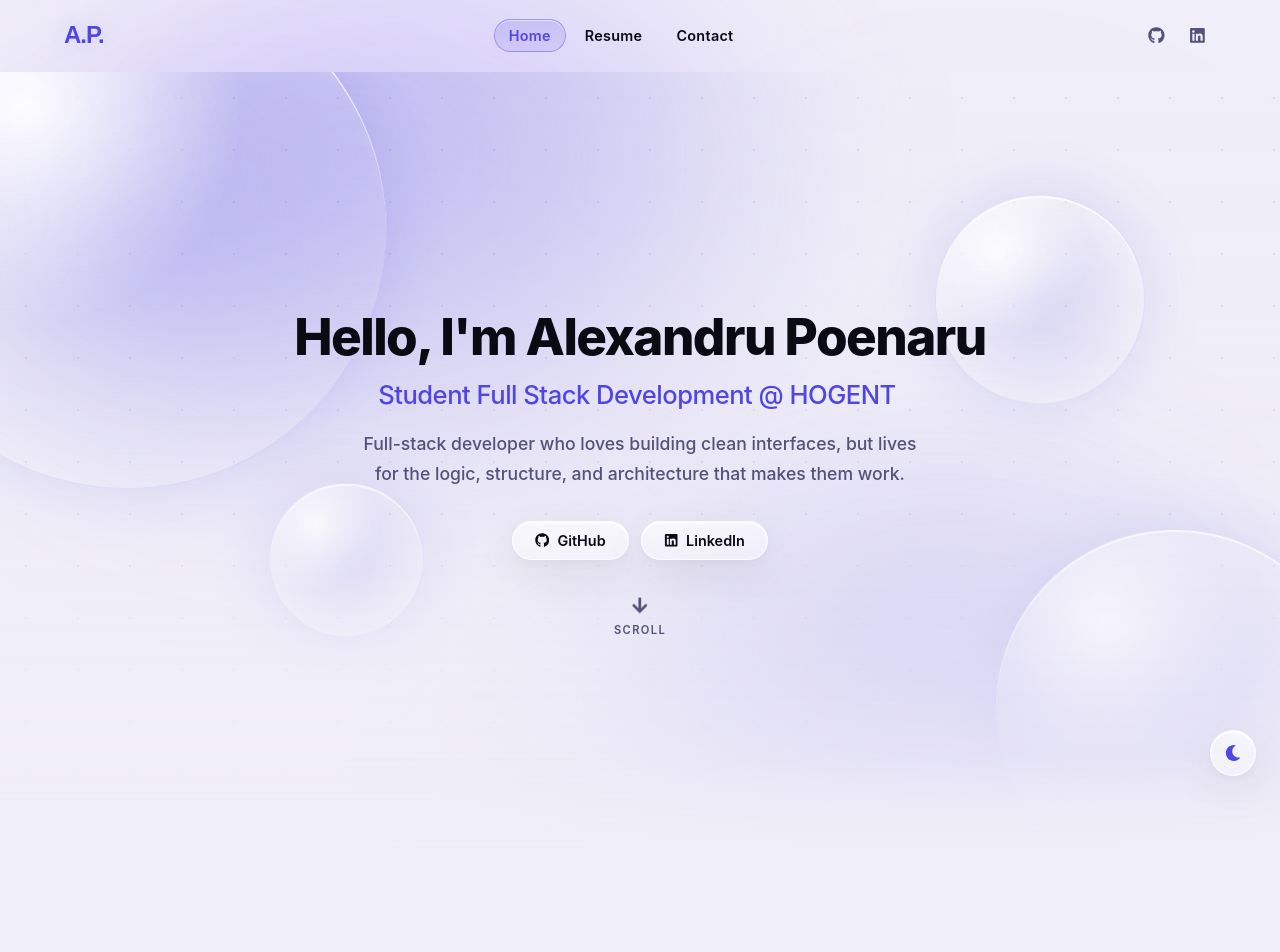
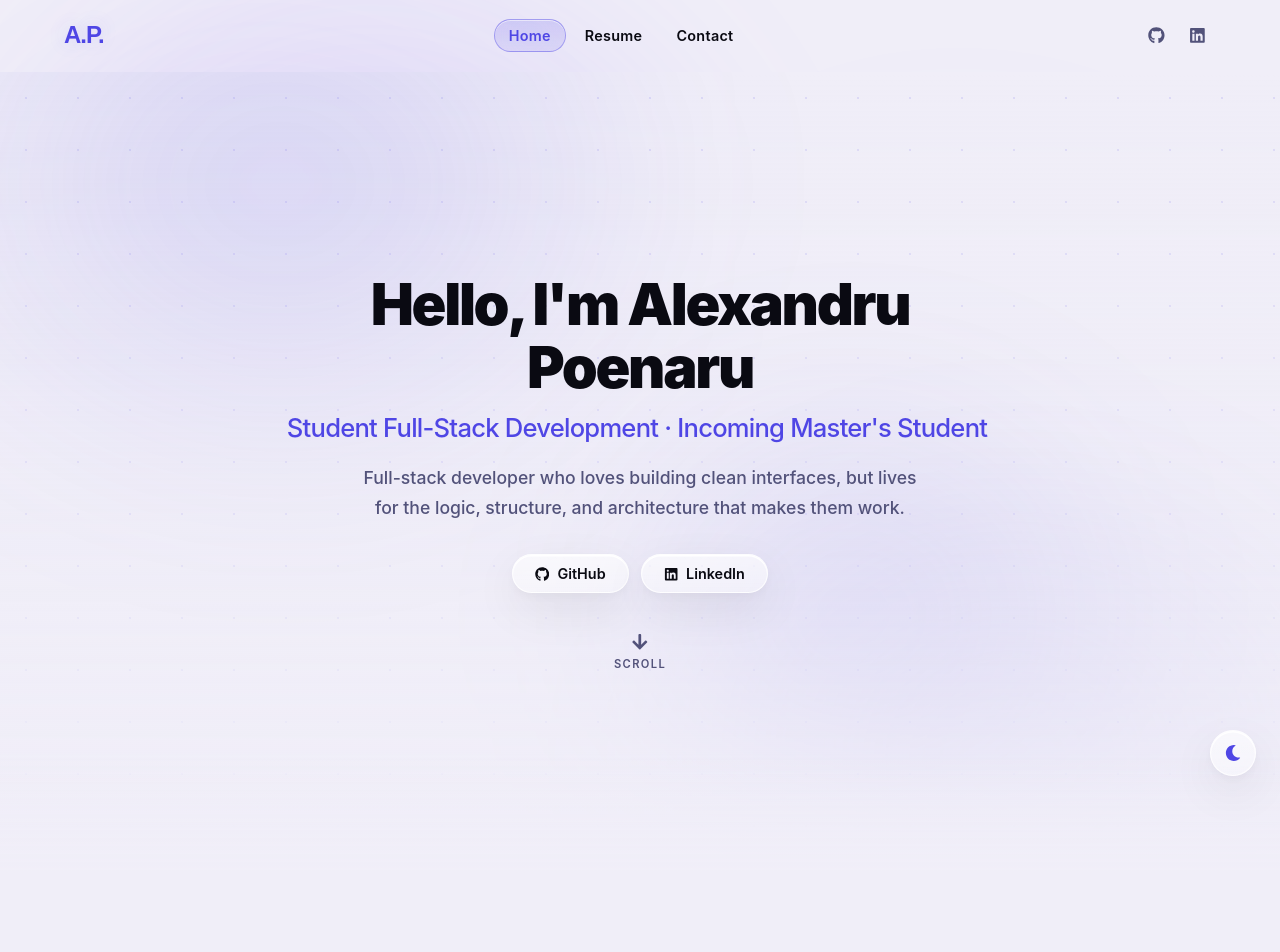
Before and after one commit to alexandru-poenaru/portfolio, a React (Create React App) app: page / in a window 1280 px wide. Shown: the top 952 px of the page. Built offline with nearby package versions, Linux system fonts and the light colour scheme; a web font is replaced by a local one.

Commit message:
Refactor styling to minimal

```diff
--- a/src/App.jsx
+++ b/src/App.jsx
@@ -36,42 +36,42 @@ const BackgroundOrbs = ({ darkMode }) => (
       $top="−5%"
       $left="−8%"
       $size="700px"
-      $color={darkMode ? 'rgba(79,70,229,0.32)' : 'rgba(124,99,255,0.20)'}
+      $color={darkMode ? 'rgba(79,70,229,0.14)' : 'rgba(124,99,255,0.10)'}
       $anim={orbDrift1}
-      $duration="18s"
+      $duration="55s"
     />
     <Orb
       $top="10%"
       $right="−10%"
       $size="560px"
-      $color={darkMode ? 'rgba(139,92,246,0.22)' : 'rgba(167,106,255,0.16)'}
+      $color={darkMode ? 'rgba(139,92,246,0.10)' : 'rgba(167,106,255,0.08)'}
       $anim={orbDrift2}
-      $duration="22s"
+      $duration="62s"
     />
     <Orb
       $top="45%"
       $left="30%"
       $size="480px"
-      $color={darkMode ? 'rgba(168,85,247,0.16)' : 'rgba(99,118,255,0.13)'}
+      $color={darkMode ? 'rgba(168,85,247,0.08)' : 'rgba(99,118,255,0.07)'}
       $anim={orbDrift3}
-      $duration="26s"
+      $duration="70s"
     />
     <Orb
       $bottom="10%"
       $right="5%"
       $size="520px"
-      $color={darkMode ? 'rgba(59,130,246,0.14)' : 'rgba(79,148,255,0.14)'}
+      $color={darkMode ? 'rgba(59,130,246,0.07)' : 'rgba(79,148,255,0.07)'}
       $anim={orbDrift1}
-      $duration="20s"
+      $duration="58s"
       $delay="4s"
     />
     <Orb
       $bottom="0%"
       $left="10%"
       $size="420px"
-      $color={darkMode ? 'rgba(129,140,248,0.18)' : 'rgba(192,132,252,0.15)'}
+      $color={darkMode ? 'rgba(129,140,248,0.09)' : 'rgba(192,132,252,0.08)'}
       $anim={orbDrift2}
-      $duration="24s"
+      $duration="66s"
       $delay="8s"
     />
   </OrbsContainer>
--- a/src/pages/ContactPage.jsx
+++ b/src/pages/ContactPage.jsx
@@ -11,7 +11,7 @@ const slideUp = keyframes`
 
 const orb = keyframes`
   0%, 100% { transform: translate(0, 0) scale(1); }
-  33%       { transform: translate(20px, -20px) scale(1.08); }
+  33%       { transform: translate(10px, -10px) scale(1.03); }
   66%       { transform: translate(-15px, 15px) scale(0.95); }
 `;
 
@@ -272,9 +272,9 @@ const ContactContainer = styled.div`
 `;
 
 const PageTitle = styled.h1`
-  font-size: clamp(2rem, 4vw, 2.8rem);
-  font-weight: 800;
-  letter-spacing: -0.03em;
+  font-size: clamp(2.2rem, 4vw, 3rem);
+  font-weight: 900;
+  letter-spacing: -0.04em;
   text-align: center;
   margin-bottom: 60px;
   color: ${props => props.theme.text};
@@ -283,14 +283,13 @@ const PageTitle = styled.h1`
   &::after {
     content: '';
     position: absolute;
-    width: 48px;
+    width: 40px;
     height: 3px;
     background: ${props => props.theme.primary};
     bottom: -18px;
     left: 50%;
     transform: translateX(-50%);
-    border-radius: 2px;
-    box-shadow: 0 0 14px ${props => props.theme.glow};
+    border-radius: 1px;
   }
 `;
 
@@ -336,7 +335,7 @@ const OrbDecor = styled.div`
   border-radius: 50%;
   background: rgba(255, 255, 255, 0.08);
   filter: blur(32px);
-  animation: ${orb} 8s ease-in-out ${props => props.$delay} infinite;
+  animation: ${orb} 30s ease-in-out ${props => props.$delay} infinite;
   pointer-events: none;
 `;
 
--- a/src/pages/HomePage.jsx
+++ b/src/pages/HomePage.jsx
@@ -178,7 +178,7 @@ const HomePage = () => {
           <HeroContent>
             <TypewriterContainer>
               <HeroTitle>Hello, I'm <HighlightSpan>Alexandru Poenaru</HighlightSpan></HeroTitle>
-              <TypewriterText>Student Full Stack Development @ HOGENT</TypewriterText>
+              <TypewriterText>Student Full-Stack Development · Incoming Master's Student</TypewriterText>
             </TypewriterContainer>
             <AnimatedDescription>
               Full-stack developer who loves building clean interfaces, but lives for the logic, structure,
@@ -346,29 +346,19 @@ const responseFadeIn = keyframes`
 
 const bgBlob1 = keyframes`
   0%, 100% { transform: translate(0, 0) scale(1); }
-  25%       { transform: translate(80px, -100px) scale(1.12); }
-  50%       { transform: translate(160px, 30px) scale(0.92); }
-  75%       { transform: translate(50px, -60px) scale(1.06); }
+  25%       { transform: translate(40px, -50px) scale(1.05); }
+  50%       { transform: translate(80px, 15px) scale(0.97); }
+  75%       { transform: translate(25px, -30px) scale(1.02); }
 `;
 const bgBlob2 = keyframes`
   0%, 100% { transform: translate(0, 0) scale(1); }
-  33%       { transform: translate(-100px, 80px) scale(1.15); }
-  66%       { transform: translate(60px, -120px) scale(0.90); }
+  33%       { transform: translate(-50px, 40px) scale(1.06); }
+  66%       { transform: translate(30px, -60px) scale(0.96); }
 `;
 const bgBlob3 = keyframes`
   0%, 100% { transform: translate(0, 0) scale(1); }
-  40%       { transform: translate(120px, 100px) scale(1.08); }
-  75%       { transform: translate(-80px, 50px) scale(0.96); }
-`;
-const orbDrift1 = keyframes`
-  0%, 100% { transform: translateY(0px) translateX(0px); }
-  33%       { transform: translateY(-30px) translateX(14px); }
-  66%       { transform: translateY(-16px) translateX(-20px); }
-`;
-const orbDrift2 = keyframes`
-  0%, 100% { transform: translateY(0px) translateX(0px); }
-  40%       { transform: translateY(-40px) translateX(-18px); }
-  75%       { transform: translateY(-22px) translateX(24px); }
+  40%       { transform: translate(60px, 50px) scale(1.04); }
+  75%       { transform: translate(-40px, 25px) scale(0.98); }
 `;
 
 const BgRoot = styled.div`
@@ -398,56 +388,20 @@ const AuroraBase = styled.div`
 const Aurora1 = styled(AuroraBase)`
   width: 900px; height: 700px;
   top: -200px; left: -200px;
-  background: radial-gradient(ellipse, ${props => props.theme.glowStrong} 0%, ${props => props.theme.glow} 45%, transparent 70%);
-  animation: ${bgBlob1} 20s ease-in-out infinite;
+  background: radial-gradient(ellipse, ${props => props.theme.glow} 0%, transparent 65%);
+  animation: ${bgBlob1} 42s ease-in-out infinite;
 `;
 const Aurora2 = styled(AuroraBase)`
   width: 780px; height: 620px;
   bottom: -180px; right: -140px;
-  background: radial-gradient(ellipse, ${props => props.theme.glowStrong} 0%, ${props => props.theme.glow} 45%, transparent 70%);
-  animation: ${bgBlob2} 24s ease-in-out infinite;
+  background: radial-gradient(ellipse, ${props => props.theme.glow} 0%, transparent 65%);
+  animation: ${bgBlob2} 50s ease-in-out infinite;
 `;
 const Aurora3 = styled(AuroraBase)`
   width: 580px; height: 480px;
   top: 35%; left: 42%;
   background: radial-gradient(ellipse, ${props => props.theme.glow} 0%, transparent 70%);
-  animation: ${bgBlob3} 17s ease-in-out infinite;
-`;
-
-const OrbBase = styled.div`
-  position: absolute;
-  border-radius: 50%;
-  background:
-    radial-gradient(circle at 30% 26%, ${props => props.theme.glassHighlight} 0%, transparent 42%),
-    radial-gradient(circle at 50% 50%, ${props => props.theme.glow} 0%, transparent 70%);
-  border: 1px solid ${props => props.theme.border};
-  box-shadow:
-    inset 0 2px 0 ${props => props.theme.glassHighlight},
-    0 0 60px ${props => props.theme.glow};
-  backdrop-filter: blur(0.5px);
-  -webkit-backdrop-filter: blur(0.5px);
-  will-change: transform;
-`;
-
-const Orb1 = styled(OrbBase)`
-  width: 520px; height: 520px;
-  top: -80px; left: -130px;
-  animation: ${orbDrift1} 14s ease-in-out infinite;
-`;
-const Orb2 = styled(OrbBase)`
-  width: 360px; height: 360px;
-  bottom: -50px; right: -90px;
-  animation: ${orbDrift2} 19s ease-in-out 1.5s infinite;
-`;
-const Orb3 = styled(OrbBase)`
-  width: 210px; height: 210px;
-  top: 18%; right: 10%;
-  animation: ${orbDrift1} 12s ease-in-out 0.7s infinite;
-`;
-const Orb4 = styled(OrbBase)`
-  width: 155px; height: 155px;
-  top: 55%; left: 22%;
-  animation: ${orbDrift2} 16s ease-in-out 2.8s infinite;
+  animation: ${bgBlob3} 38s ease-in-out infinite;
 `;
 
 const AnimatedHeroBg = () => (
@@ -456,10 +410,6 @@ const AnimatedHeroBg = () => (
     <Aurora1 />
     <Aurora2 />
     <Aurora3 />
-    <Orb1 />
-    <Orb2 />
-    <Orb3 />
-    <Orb4 />
   </BgRoot>
 );
 
@@ -526,12 +476,12 @@ const TypewriterContainer = styled.div`
 `;
 
 const HeroTitle = styled.h1`
-  font-size: clamp(2rem, 5vw, 3.2rem);
-  font-weight: 800;
-  letter-spacing: -0.03em;
+  font-size: clamp(2.2rem, 5.5vw, 3.6rem);
+  font-weight: 900;
+  letter-spacing: -0.04em;
   color: ${props => props.theme.text};
   margin: 0 0 0.8rem;
-  line-height: 1.15;
+  line-height: 1.1;
 `;
 
 const HighlightSpan = styled.span`
@@ -625,7 +575,6 @@ const ScrollDownButton = styled.a`
 
   svg {
     font-size: 1.1rem;
-    animation: ${floatAnim} 2.5s ease-in-out infinite;
   }
 
   &:hover { color: ${props => props.theme.primary}; }
@@ -647,9 +596,9 @@ const Section = styled.section`
 `;
 
 const SectionTitle = styled.h2`
-  font-size: clamp(1.6rem, 3vw, 2.2rem);
-  font-weight: 800;
-  letter-spacing: -0.03em;
+  font-size: clamp(1.7rem, 3vw, 2.4rem);
+  font-weight: 900;
+  letter-spacing: -0.04em;
   text-align: center;
   margin-bottom: 64px;
   color: ${props => props.theme.text};
@@ -658,14 +607,13 @@ const SectionTitle = styled.h2`
   &::after {
     content: '';
     position: absolute;
-    width: 48px;
+    width: 40px;
     height: 3px;
     background: ${props => props.theme.primary};
     bottom: -18px;
     left: 50%;
     transform: translateX(-50%);
-    border-radius: 2px;
-    box-shadow: 0 0 14px ${props => props.theme.glow};
+    border-radius: 1px;
   }
 `;
 
@@ -697,7 +645,6 @@ const ProfileImageContainer = styled.div`
   border: 0.5px solid ${props => props.theme.glassTintedBorder};
   box-shadow:
     inset 0 1.5px 0 ${props => props.theme.glassTintedHighlight},
-    0 0 40px ${props => props.theme.glow},
     ${props => props.theme.glassShadow};
   opacity: 0;
   transform: translateY(20px) scale(0.95);
@@ -945,11 +892,11 @@ const ProjectCard = styled.div`
   }
 
   &:hover {
-    transform: translateY(-10px) perspective(900px) rotateX(-2deg);
+    transform: translateY(-6px);
     box-shadow:
       inset 0 1.5px 0 ${props => props.theme.glassHighlight},
-      0 28px 56px ${props => props.theme.shadowHover},
-      0 8px 20px rgba(0,0,0,0.15);
+      0 20px 40px ${props => props.theme.shadowHover},
+      0 6px 16px rgba(0,0,0,0.10);
     border-color: ${props => props.theme.glassTintedBorder};
   }
 `;
@@ -969,7 +916,7 @@ const ProjectImage = styled.img`
   transition: transform 0.6s cubic-bezier(0.16, 1, 0.3, 1);
 
   ${ProjectCard}:hover & {
-    transform: scale(1.04);
+    transform: scale(1.01);
   }
 `;
 
--- a/src/pages/ResumePage.jsx
+++ b/src/pages/ResumePage.jsx
@@ -282,9 +282,9 @@ const ResumeContainer = styled.div`
 `;
 
 const PageTitle = styled.h1`
-  font-size: clamp(2rem, 4vw, 2.8rem);
-  font-weight: 800;
-  letter-spacing: -0.03em;
+  font-size: clamp(2.2rem, 4vw, 3rem);
+  font-weight: 900;
+  letter-spacing: -0.04em;
   text-align: center;
   margin-bottom: 24px;
   color: ${props => props.theme.text};
@@ -293,14 +293,13 @@ const PageTitle = styled.h1`
   &::after {
     content: '';
     position: absolute;
-    width: 48px;
+    width: 40px;
     height: 3px;
     background: ${props => props.theme.primary};
     bottom: -16px;
     left: 50%;
     transform: translateX(-50%);
-    border-radius: 2px;
-    box-shadow: 0 0 14px ${props => props.theme.glow};
+    border-radius: 1px;
   }
 `;
 
--- a/src/styles/GlobalStyles.js
+++ b/src/styles/GlobalStyles.js
@@ -114,7 +114,8 @@ const GlobalStyles = createGlobalStyle`
 
   h1, h2, h3, h4, h5, h6 {
     color: ${props => props.theme.text};
-    letter-spacing: -0.02em;
+    letter-spacing: -0.03em;
+    font-weight: 700;
   }
 
   a {
```
